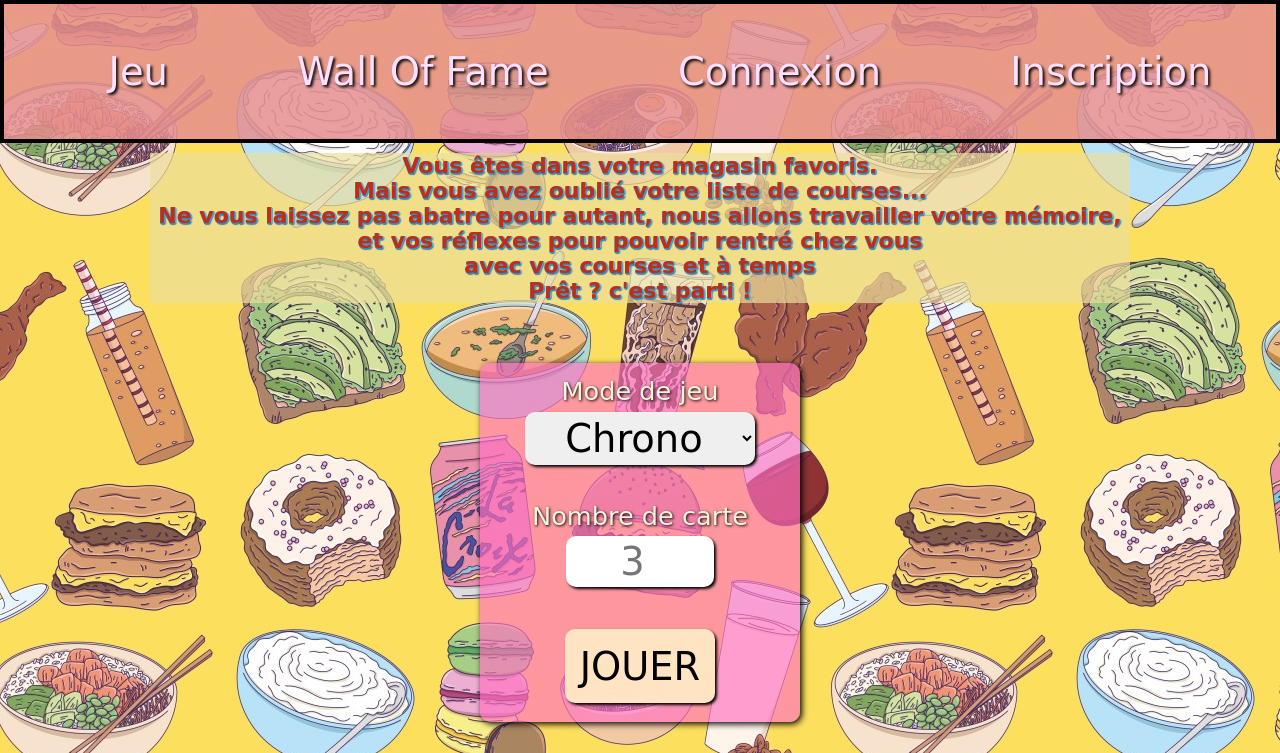
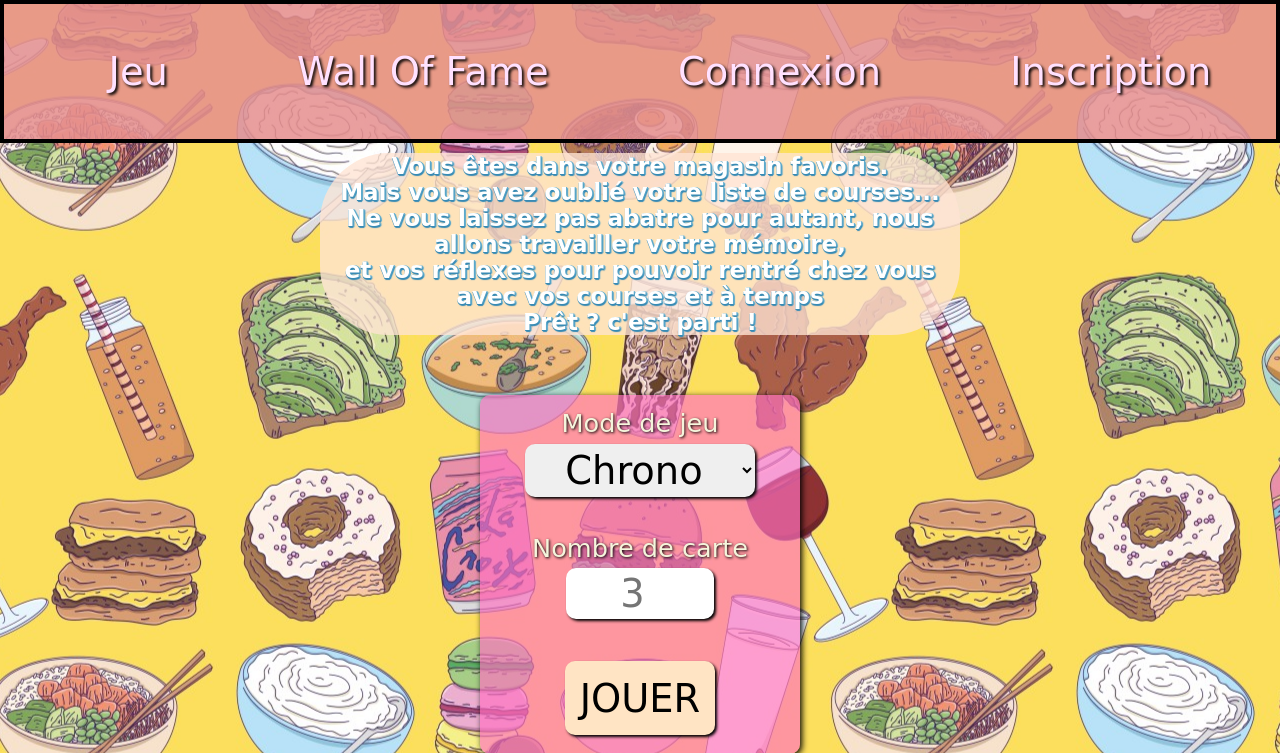
Before and after one commit to etienne-kher/memory, a PHP site: page / in a window 1280 px wide. Shown: the top 753 px of the page. Run offline with PHP 8.4, Linux system fonts and the light colour scheme; some web fonts are replaced.

Commit message:
index terminé css

```diff
--- a/memo.css
+++ b/memo.css
@@ -255,13 +255,13 @@ img
 }
 
 .textaccro{
-  margin: 10px 150px 0px;
+  margin: 10px 25% 0px;
   text-align: center;
-  font-size: 22px;
+  font-size: 23px;
   font-weight: bold;
   font-family: cursive;
-    color: #bc2e1e;
+    color:white;
     text-shadow: 0 1px 0px #378ab4, 1px 0 0px #5dabcd, 1px 2px 1px #378ab4, 2px 1px 1px #5dabcd;
-    color: #bc2e1e;
-    background: #edde9cb0;
+    background: #ffe5d4c8;
+    border-radius: 3em;
     }
--- a/walloffame.css
+++ b/walloffame.css
@@ -33,7 +33,7 @@ table{
 
 /* TABLE PROFIL */
 .tableprofil{
-  margin: 40px 0px 0px 0px;
+  margin: 10px 0px 0px 0px;
   border-radius: 1em 1em 1em 1em;
   border:8px rgb(255, 145, 101)solid;
   background-color: rgb(0, 0, 0);
```
